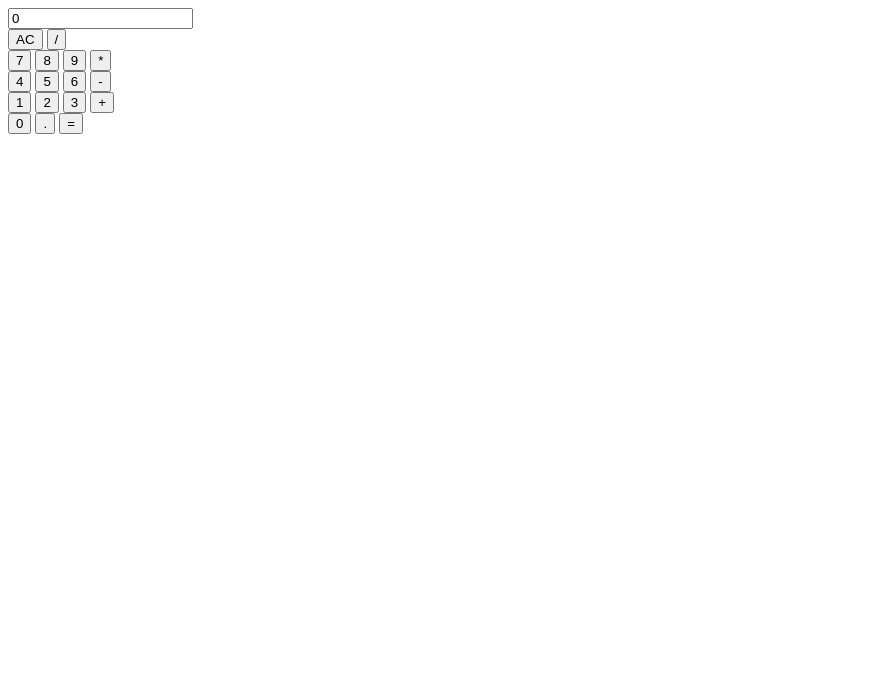
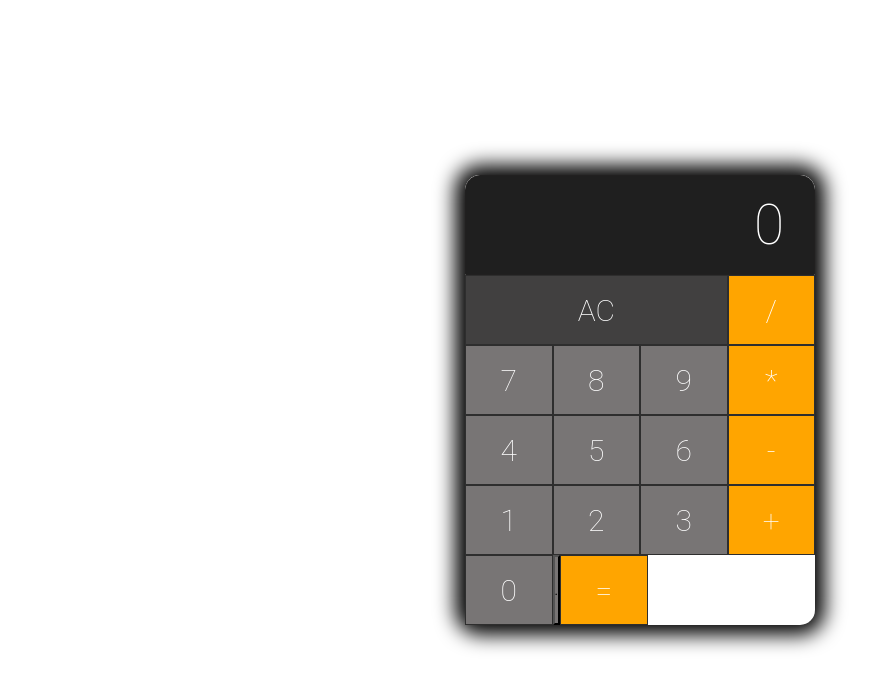
Before and after one commit to BNV99/deved, a plain HTML site: page src/calc/src/html/index.html in a window 1280 px wide. Shown: the whole page, without its empty margins (0-896 px from the left). Drawn offline with nearby package versions, Linux system fonts and the light colour scheme; files that its build step writes are made by us from their sources.

Commit message:
Update index.html

```diff
--- a/src/calc/src/html/index.html
+++ b/src/calc/src/html/index.html
@@ -3,7 +3,7 @@
 <head>
 	<title>Copy Me</title>
 	<link href="https://fonts.googleapis.com/css?family=Montserrat:300,400,600,700,800&display=swap" rel="stylesheet">
-	<link rel="stylesheet" type="text/scss" href="css/styles.css">
+	<link rel="stylesheet"  href="css/styles.css">
 </head>
 <body>
 
@@ -52,10 +52,10 @@
 
 
         <div class="row">
-           <input type="button" value="0" id="nul"   class="big_button zero" >
+           <input type="button" value="0" id="nul"   class="button zero" >
       <!--        <input type="button" class="nul" id="toc" value="0" > -->
 
-          <input type="button" class="button dot" id="toc" value="." >
+          <input type="button" class="dot" value="." >
 
 
       <input type="button" id="ravno"   value="="  class="ravno" >
@@ -68,6 +68,6 @@
 
         </body>
 	<!-- Scripts -->
-	<script src="../js/index.js"></script>
+	<script src="js/index.js"></script>
 </body>
 </html>
```
